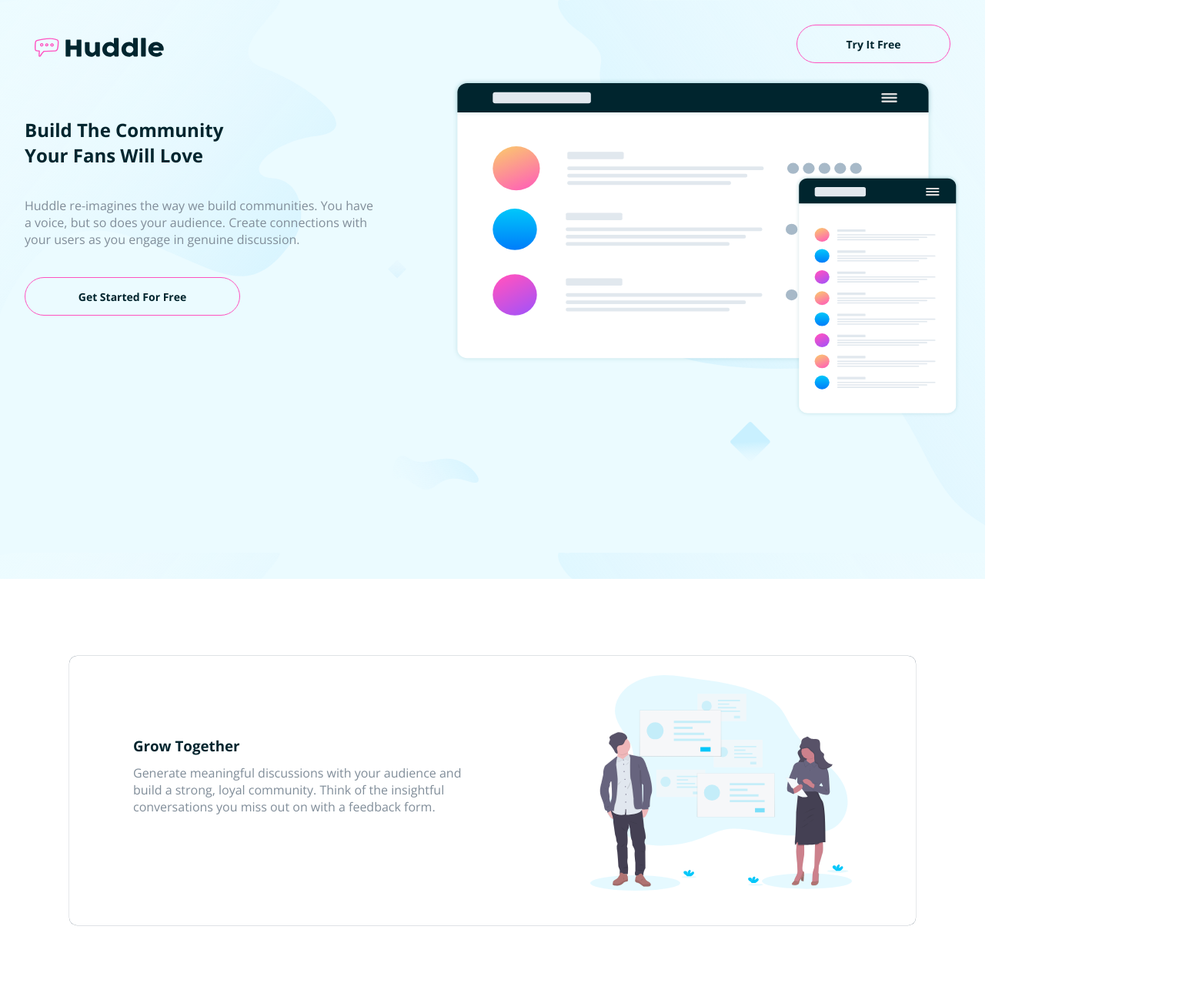
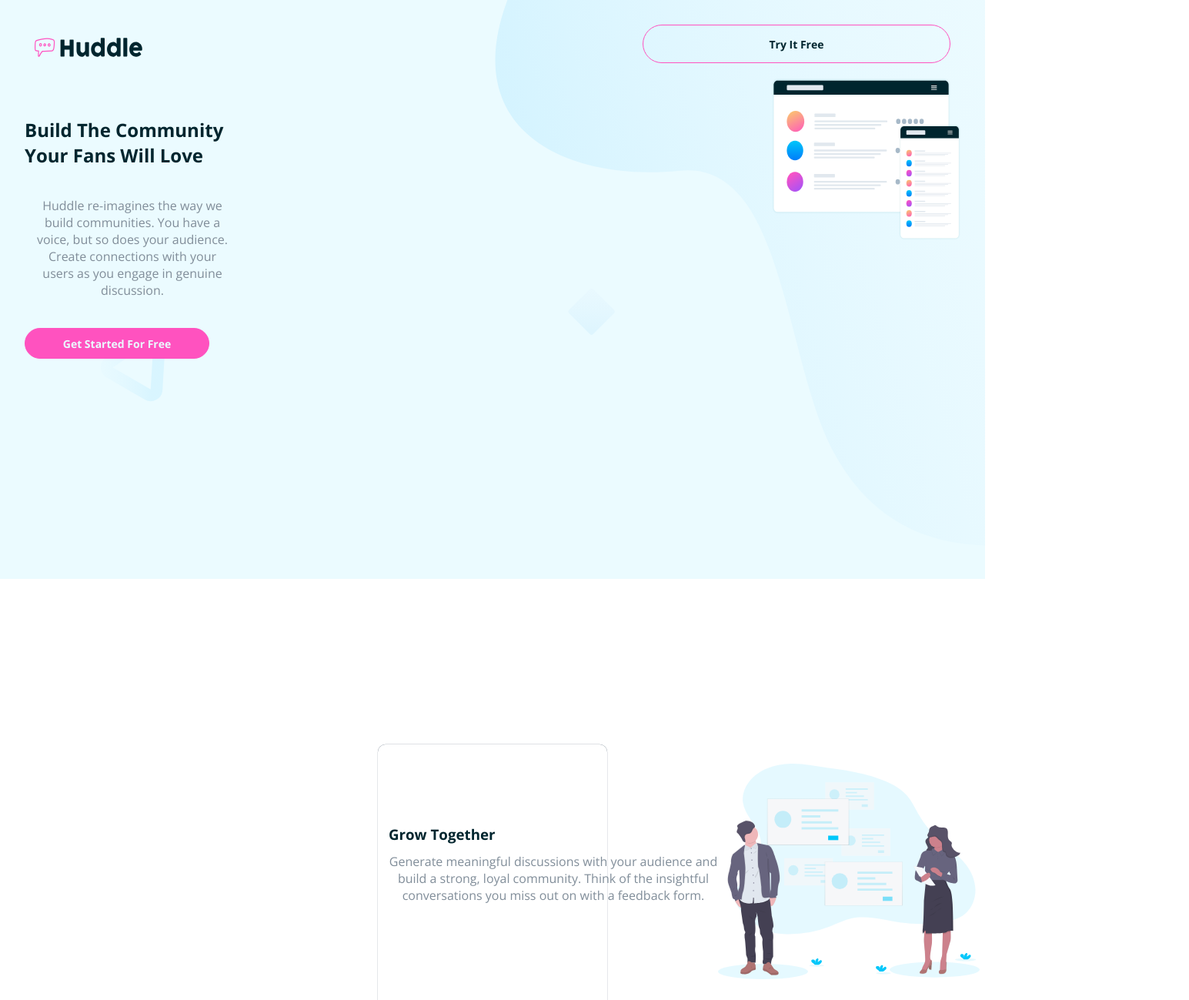
Before and after one commit to Annieleoliveiraa/landing-pagee02, a plain HTML site: page index.html in a window 1280 px wide. Shown: the top 1299 px of the page at 77% size, 1545 px wide, since content can reach past the window. Drawn offline with nearby package versions, Linux system fonts and the light colour scheme; files whose address does not match are found by name.

Commit message:
feat: Ajustando responsividade a telas menores

```diff
--- a/css/mediaquery.css
+++ b/css/mediaquery.css
@@ -51,7 +51,7 @@
       margin-left: auto;
       margin-right: auto;
 
-     text-align: center;
+      text-align: center;
   }
 
    .container-info p {
@@ -188,7 +188,7 @@
 
       border-radius: 14px;
 
-      margin-top: 900px;
+      margin-top: 850px;
    }
 
    .card-button h1 {
@@ -205,7 +205,7 @@
 
    .bg-footer {
       width: 100%;
-      max-height: 180vh;
+      max-height: 200vh;
    }
 
    .container-footer {
@@ -244,3 +244,80 @@
       margin-top: 20px;
    }
 }
+
+
+@media (min-width: 375px) {
+   header {
+      background-image: url(../images/bg-hero-mobile.svg);
+      background-repeat: no-repeat;
+      background-size: cover;
+      background-position: 50% 75%;
+
+      display: flex;
+      flex-direction: column;
+   }
+
+   .container-header {
+      display: flex;
+      gap: 40px;
+
+   }
+
+   .container-header img {
+      width: 140px;
+      height: 25px;
+   }
+
+   button {
+      width: 400px;
+   }
+
+   .container-img img {
+      width: 245px;
+      height: 210px;
+   }
+
+   .container-heading p {
+      width: 250px;
+      text-align: center;
+      margin-right: auto;
+      margin-left: auto;
+   }
+
+   .main-section {
+      max-width: 270px;
+      height: 80vh;
+      padding: 0 14px;
+   }
+
+   .content-one {
+      margin-top: 215px;
+   }
+
+   .card-1 p {
+      text-align: center;
+   }
+
+   .cardimg-3 img {
+      width: 240px;
+      height: 210px;
+      margin-left: auto;
+   }
+
+   .card-button {
+      width: 250px;
+      height: 160px;
+
+      margin-top: 870px;
+   }
+   .card-button h1 {
+      font-size: 20px;
+   }
+
+   .btn {
+      width: 240px;
+      height: 40px;
+      background-color:  hsl(322, 100%, 66%);
+      color:  hsl(193, 100%, 96%);
+   }
+}
```
